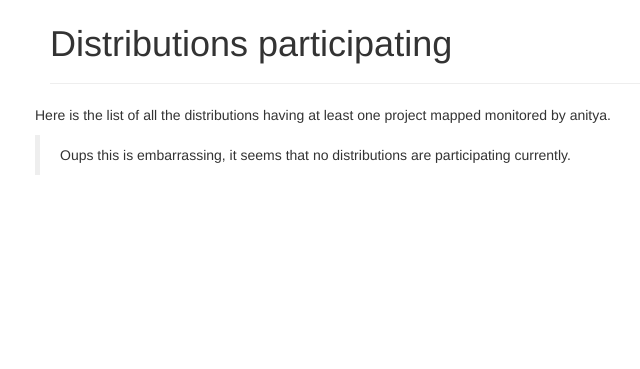
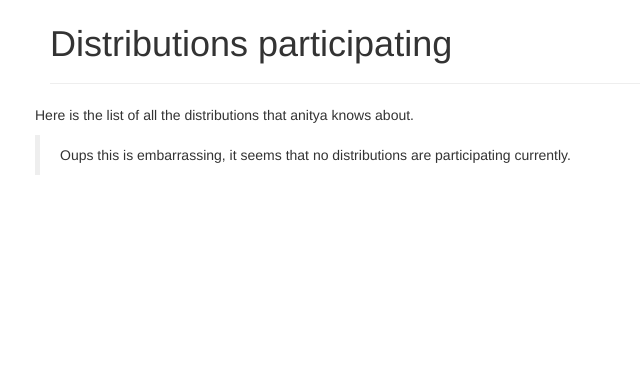
Before and after one commit to fedora-infra/anitya, a Python web app: template anitya/templates/distros.html in a window 1280 px wide. Shown: the part 51-420 px from the top of the page, without its empty margins (5-645 px from the left). Run offline with Jinja, Linux system fonts and the light colour scheme; the template is opened without the code that fills it, so the values that code supplies are empty; some libraries are stand-ins or nearby versions.

Commit message:
update distro page text
it does list any distro that was listed at least once, it does not do
this based on current mapping. so there's chance the distro is listed
but at the moment there are zero project mappings

```diff
--- a/anitya/templates/distros.html
+++ b/anitya/templates/distros.html
@@ -42,8 +42,7 @@
 
 <div class="row">
   <p>
-    Here is the list of all the distributions having at least one project
-    mapped monitored by anitya.
+    Here is the list of all the distributions that anitya knows about.
   </p>
   {% if is_admin %}
   <p>
```
